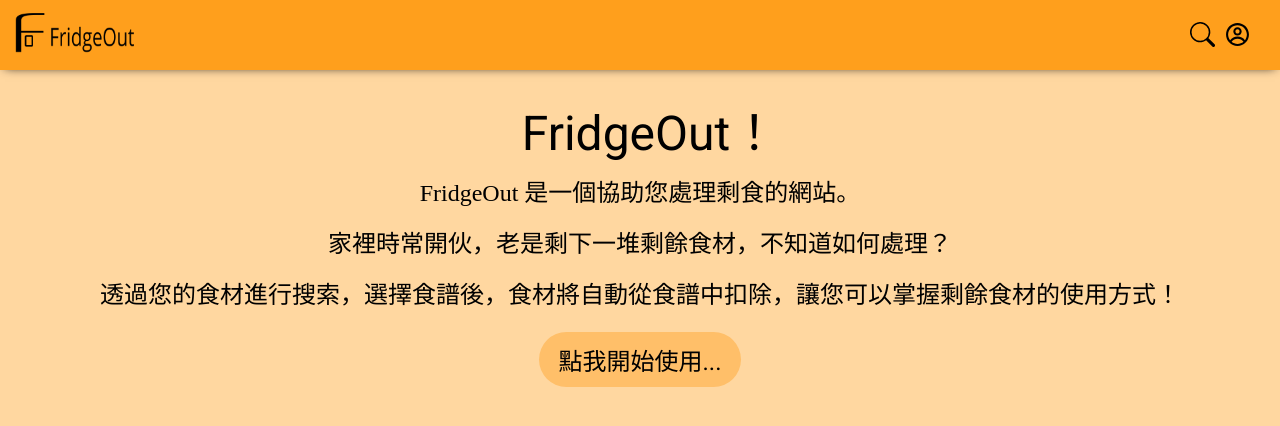
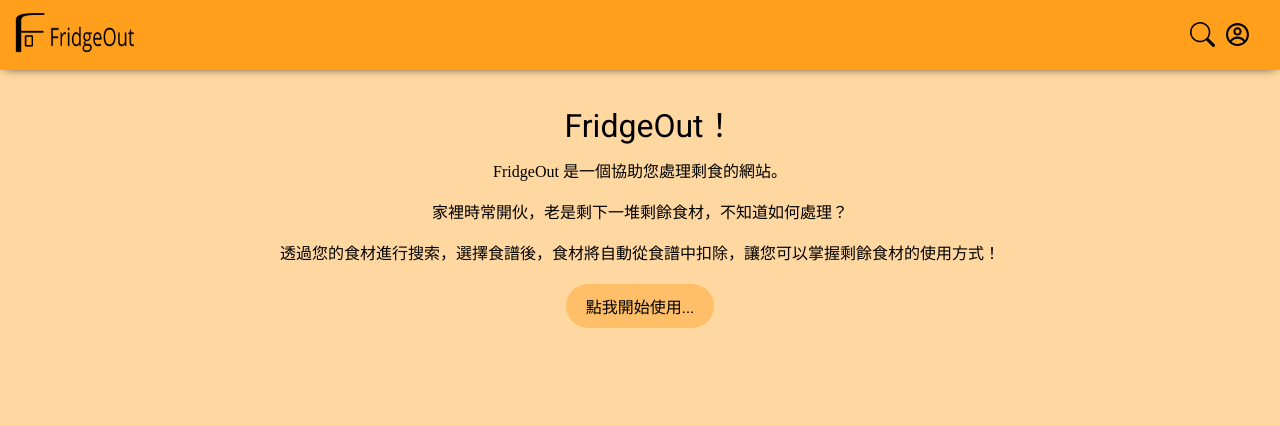
Before and after one commit to shanpig/FridgeOut, a React (Create React App) app: page / in a window 1280 px wide. Shown: the top 426 px of the page. Built offline with nearby package versions, Linux system fonts and the light colour scheme.

Commit message:
[remove] unnecessary comments [minor] css styling

```diff
--- a/src/components/SeachPage/SearchPage.js
+++ b/src/components/SeachPage/SearchPage.js
@@ -123,6 +123,8 @@
 `;
 
 const SearchedRecipes = styled.ul`
+  width: 100%;
+
   @media screen and (min-width: 769px) {
     width: 60%;
     display: flex;
@@ -135,6 +137,7 @@
   display: none;
   @media screen and (min-width: 769px) {
     display: unset;
+    flex-grow: 1;
     margin-left: 40px;
     background-color: white;
   }
--- a/src/components/common/Header.js
+++ b/src/components/common/Header.js
@@ -137,7 +137,5 @@
 `;
 
 const MainSidebar = styled(Sidebar)`
-  @media screen and (min-width: 769px) {
-    display: none;
-  }
+  display: none;
 `;
--- a/src/components/common/InputPopup.js
+++ b/src/components/common/InputPopup.js
@@ -46,7 +46,7 @@
 
   return (
     <Popup open={open}>
-      <Title>輸入剩食</Title>
+      <Title>輸入剩食 (例：雞肉 100 克)</Title>
       <Form action=''>
         {inputs.map((input, i) => {
           return (
--- a/src/components/common/Sidebar/Sidebar.js
+++ b/src/components/common/Sidebar/Sidebar.js
@@ -26,9 +26,12 @@
   display: flex;
   flex-direction: column;
   gap: 10px;
-  overflow-y: auto;
   left: ${(props) => (props.open ? '0%' : '-100%')};
   transition: left ease 0.3s;
+
+  @media screen and (min-width: 769px) {
+    display: none;
+  }
 `;
 
 const HeaderSection = styled.section`
--- a/src/components/common/Sidebar/SidebarBody.js
+++ b/src/components/common/Sidebar/SidebarBody.js
@@ -4,51 +4,10 @@
 import { useSelector, useDispatch } from 'react-redux';
 import { AiFillCaretLeft, AiOutlineClose } from 'react-icons/ai';
 import SidebarItem from './SidebarItem';
-import { removeInput } from '../../../redux/reducers/keyword/keywordActions';
-import { removeRecipeFromSelections } from '../../../redux/reducers/selection/selectionActions';
 import {
   assessIngredientsUsage,
   gatherIngredientsFromRecipes,
 } from '../../../utils/recipes';
-import { fractionStringToTC } from '../../../utils/math';
-
-// function RawItem({ readOnly, className, ...props }) {
-//   const d = useDispatch();
-//   let content, target;
-
-//   function remove(data, type) {
-//     if (type === 'ingredient') {
-//       d(removeInput(data));
-//     } else if (type === 'recipe') {
-//       d(removeRecipeFromSelections(data));
-//     }
-//   }
-
-//   if (props.type === 'ingredient') {
-//     let {
-//       ingredient_name: name,
-//       ingredient_amount: amount,
-//       ingredient_unit: unit,
-//     } = props.ingredient;
-//     if (amount) amount = fractionStringToTC(amount);
-//     content = `${name} ${amount} ${unit}`;
-//     target = props.ingredient;
-//   } else if (props.type === 'recipe') {
-//     const { title, id } = props.recipe;
-//     content = title;
-//     target = id;
-//   }
-//   return (
-//     <li className={className}>
-//       {content}
-//       {!readOnly ? (
-//         <CloseButton onClick={() => remove(target, props.type)}></CloseButton>
-//       ) : (
-//         ''
-//       )}
-//     </li>
-//   );
-// }
 
 export default function SidebarBody() {
   const SELECTED_LEFTOVER = useRef(null);
@@ -154,6 +113,7 @@
 
 const BodySection = styled.section`
   flex-grow: 1;
+  overflow-y: auto;
 `;
 
 const SectionTitle = styled.div`
--- a/src/index.css
+++ b/src/index.css
@@ -6,14 +6,14 @@
 */
 
 * {
-  font-size: 14pt;
+  font-size: 10pt;
   box-sizing: border-box;
   font-family: 'Roboto', 'Noto Sans TC';
 }
 
 @media screen and (min-width: 769px) {
   * {
-    font-size: 18pt;
+    font-size: 12pt;
   }
 }
 
```
